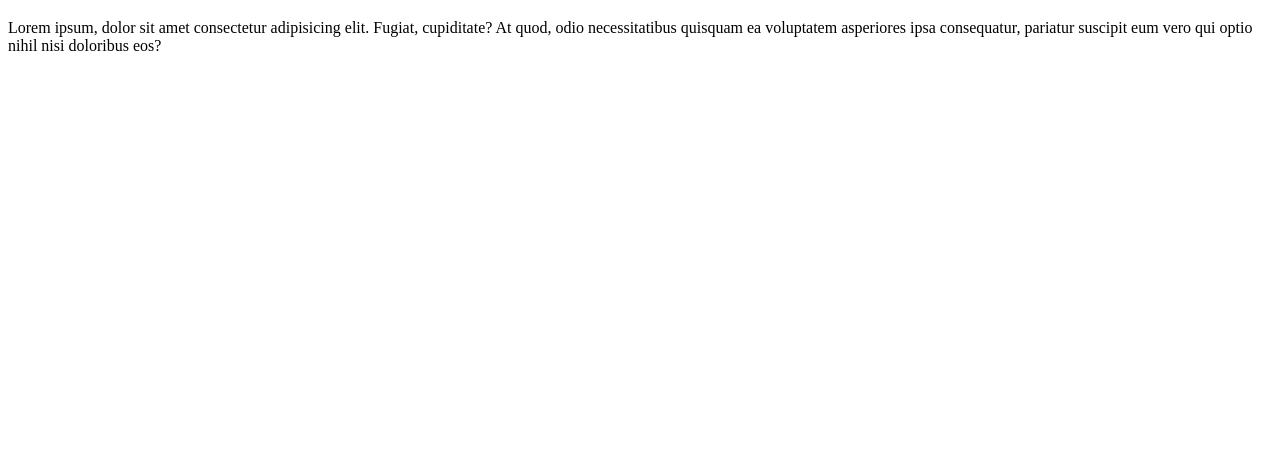
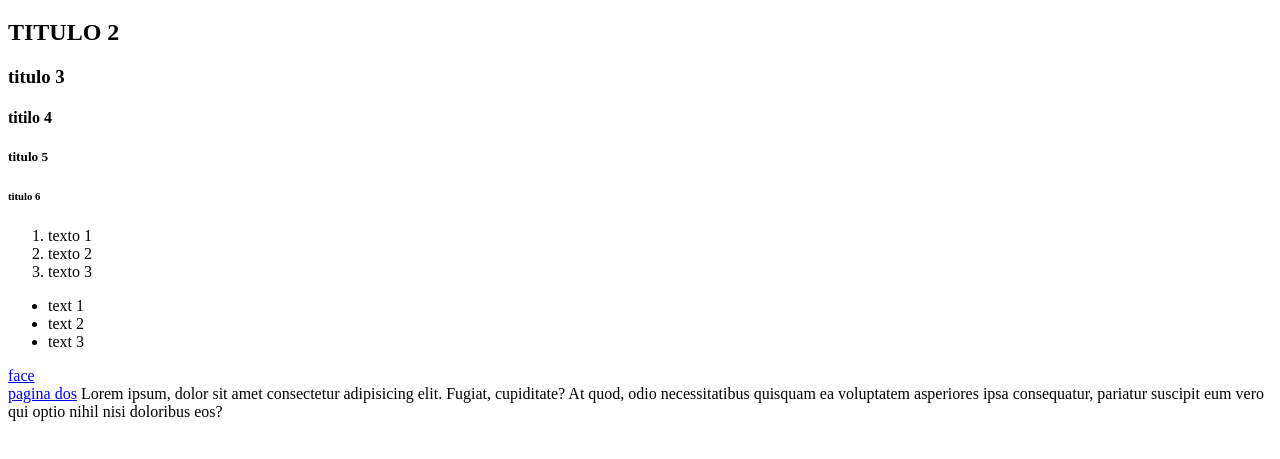
Before and after one commit to juan3232/ids_Beca_2025, a plain HTML site: page 28-02-25/practica-class/index.html in a window 1280 px wide. Shown: the part 61-520 px from the top of the page. Drawn offline with Linux system fonts and the light colour scheme.

Commit message:
cambios s

```diff
--- a/28-02-25/practica-class/index.html
+++ b/28-02-25/practica-class/index.html
@@ -10,6 +10,27 @@
 <body>
     <!--CONTENIDO VISUAL, PARA EL USUARIO FINAL-->
     <h1>TITULO</h1>
+    <h2>TITULO 2</h2>
+    <h3>titulo 3</h3>
+    <h4>titilo 4</h4>
+    <h5>titulo 5</h5>
+    <h6>titulo 6</h6>
+
+    <ol>
+        <li>texto 1</li>
+        <li>texto 2</li>
+        <li>texto 3</li>
+    </ol>
+
+    <ul>
+        <li>text 1</li>
+        <li>text 2</li>
+        <li>text 3</li>
+    </ul>
+
+    <a href="https://www.facebook.com/" target="_blank">face</a>
+    <br>
+    <a href="./doc.html"> pagina dos</a>
     Lorem ipsum, dolor sit amet consectetur adipisicing elit. Fugiat, cupiditate? At quod, odio necessitatibus quisquam ea voluptatem asperiores ipsa consequatur, pariatur suscipit eum vero qui optio nihil nisi doloribus eos?
 </body>
 </html>
```
Also changed, not shown: 28-02-25/practica-class/Juan_Luis.html (added, +35 -0 lines), 28-02-25/practica-class/doc.html (added, +11 -0 lines), 28-02-25/practica-class/jl.jpg (added).
